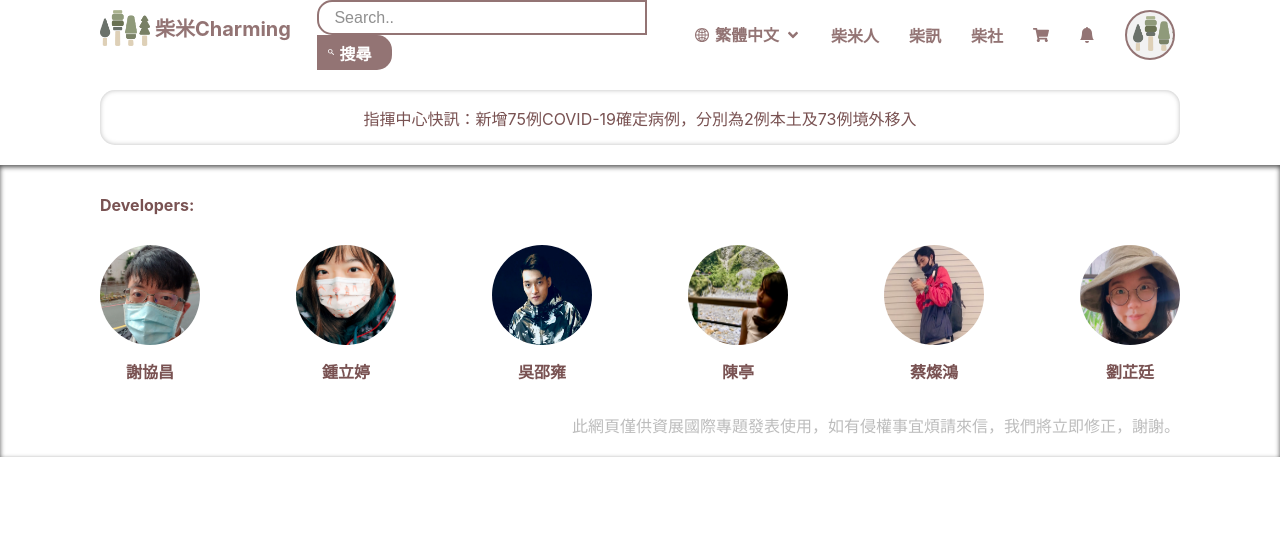
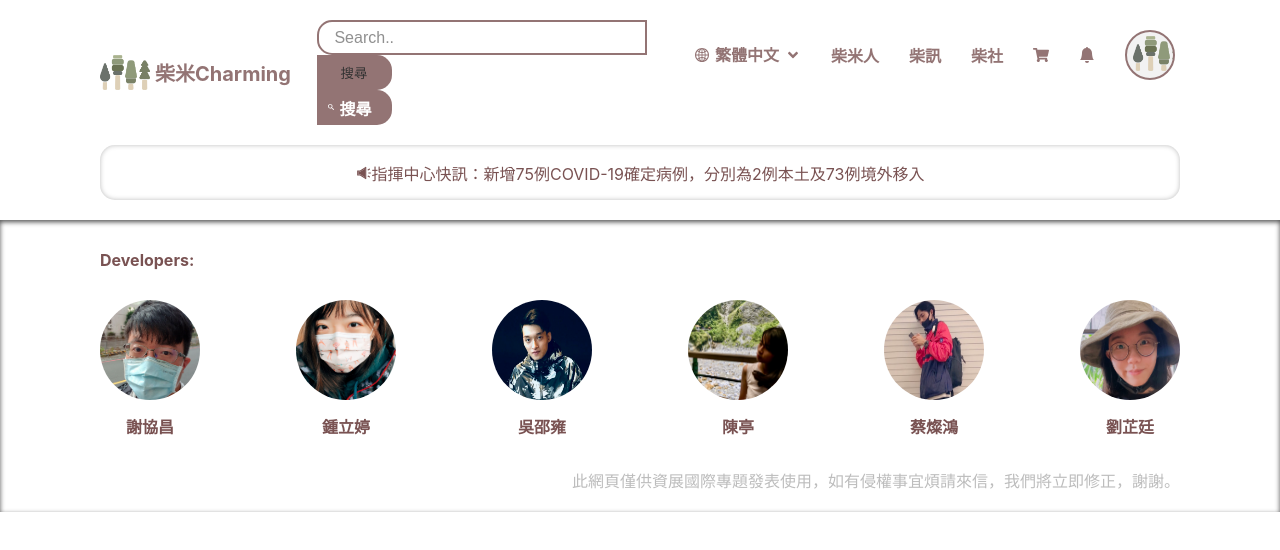
Before and after one commit to ziting106/02-Charming, a React (Create React App) app: page /Login in a window 1280 px wide. Shown: the top 550 px of the page. Built offline with nearby package versions, Linux system fonts and the light colour scheme.

Commit message:
連結接好

```diff
--- a/src/components/loginNav/LoginNav.js
+++ b/src/components/loginNav/LoginNav.js
@@ -1,10 +1,7 @@
 import React from "react";
 import style from "./LoginNav.module.css";
-// import { library } from "@fortawesome/fontawesome-svg-core";
-// import { fas } from "@fortawesome/free-solid-svg-icons";
-// import { FontAwesomeIcon } from "@fortawesome/react-fontawesome";
 import { AiOutlineGlobal } from 'react-icons/ai';
-import { BsFillBellFill } from 'react-icons/bs';
+import { BsCloudy, BsFillBellFill } from 'react-icons/bs';
 import { FaShoppingCart, FaAngleDown } from 'react-icons/fa';
 import { ImSearch } from 'react-icons/im'
 import logo from "../../assets/charming_logo.png";
@@ -12,18 +9,16 @@ import logo from "../../assets/charming_logo.png";
 
 function LoginNav(props){
     return (
+      //固定住nav在下移的時候不動
       <header className={style.sticky}>
-        <nav className={`${style["mainPage-header"]} ${style.pageMargin}`}>
-          <div style={{ top: 10 }}>
-            <a
-              href="loginHome"
-              className={`${style.heading4} ${style.displayFlex}`}
-            >
+        <nav className={style["mainPage-header"]}>
+          {/* logo 與charming文字 */}
+            <a href="loginHome" className={`${style.heading4} ${style.displayFlex}`}>
               <img className={style["mainPage-logo"]} src={logo} alt="logo" />
               <p className={style.padding5px}>柴米Charming</p>
             </a>
-          </div>
-          <div className={style.searchbar}>
+
+          <form className={style.searchBar}>
             <input
               className={style.searchInput}
               type="search"
@@ -32,6 +27,7 @@ function LoginNav(props){
                 console.log(e);
               }}
             />
+            <input className={style.searchButton} type="submit" value="搜尋"/>
             <a href="Product">
               <button className={style.searchButton}>
                 <p>
@@ -40,7 +36,7 @@ function LoginNav(props){
                 </p>
               </button>
             </a>
-          </div>
+          </form>
           <div>
             <ul className={style["mainPage-nav"]}>
               <li>
@@ -90,7 +86,7 @@ function LoginNav(props){
             </div>
           </div>
         </nav>
-        <hr className={style.itemline} />
+        <hr className={style.itemLine} />
         <ul className={`${style.itemList} ${style.heading5}`}>
           <a href="">
             <li>項目類別</li>
@@ -111,7 +107,7 @@ function LoginNav(props){
             <li>項目類別</li>
           </a>
         </ul>
-        <hr className={style.itemline} />
+        <hr className={style.itemLine} />
       </header>
     );
   }
--- a/src/components/loginNav/LoginNav.module.css
+++ b/src/components/loginNav/LoginNav.module.css
@@ -79,8 +79,8 @@
     font-weight:bold;
   }
   /* 全網頁的grid style */
-  .pageMargin{
-    margin:0px 100px;
+  header{
+    margin:20px 100px;
   }
 
   /* display樣式 */
@@ -138,7 +138,7 @@
       border-radius: 50px;
       overflow: hidden;
     }
-    .searchbar{
+    .searchBar{
       display: block;
     }
     .searchInput{
@@ -171,7 +171,7 @@
   .searchButton:hover{
     background-color: var(--brown1);
   }
-  .itemline{
+  .itemLine{
     display: none;
   }
   .itemList{
--- a/src/components/unloginNav/UnloginNav.js
+++ b/src/components/unloginNav/UnloginNav.js
@@ -1,15 +1,14 @@
 import React from "react";
 import style from "./UnloginNav.module.css";
-import { library } from "@fortawesome/fontawesome-svg-core";
-import { fas } from "@fortawesome/free-solid-svg-icons";
-import { FontAwesomeIcon } from "@fortawesome/react-fontawesome";
+import { AiOutlineGlobal } from 'react-icons/ai';
+import { FaAngleDown } from 'react-icons/fa';
+import { ImSearch } from 'react-icons/im'
 import logo from "../../assets/charming_logo.png";
-library.add(fas);
 
 function UnloginNav(props){
   return (
     <header className={style.sticky}>
-      <nav className={`${style["mainPage-header"]} ${style.pageMargin}`}>
+      <nav className={style["mainPage-header"]}>
         <div className={style.displayFlex}>
           <a href="UnloginHome" className={`${style.heading4} ${style.displayFlex}`}>
             <img className={style["mainPage-logo"]} src={logo} alt="logo" />
@@ -30,10 +29,7 @@ function UnloginNav(props){
             className={style.searchButton}
           >
             <p>
-              <FontAwesomeIcon
-                className={style.padding5px}
-                icon="fa-solid fa-magnifying-glass"
-              />
+            <ImSearch/>
               搜尋
             </p>
           </button>
@@ -41,18 +37,12 @@ function UnloginNav(props){
         <div>
           <ul className={style["mainPage-nav"]}>
             <li>
-                <FontAwesomeIcon
-                  className={style.padding5px}
-                  icon="fa-solid fa-earth-asia"
-                />
+                <AiOutlineGlobal/>
                 <select>
                   <option value="australia">繁體中文</option>
                   <option value="English">English</option>
                 </select>
-                <FontAwesomeIcon
-                  className={style.padding5px}
-                  icon="fa-solid fa-angle-down"
-                />
+                <FaAngleDown/>
               </li>
             <a href="Portfolio">
               <li>柴米人</li>
--- a/src/pages/LoginHome.js
+++ b/src/pages/LoginHome.js
@@ -1,8 +1,7 @@
 import React from "react";
 import style from "./LoginHome.module.css";
 import LoginNav from "../components/loginNav/LoginNav";
-// import Card from "../components";
-import users from "../../mockdata/users.json";
+import { AiTwotoneSound } from 'react-icons/ai'
 
 function LoginHome(){
   return (
@@ -10,10 +9,7 @@ function LoginHome(){
       <LoginNav />
       <div className={style.pageMargin}>
         <div className={style.carousel}>
-          {/* <FontAwesomeIcon
-            className={style.padding5px}
-            icon="fa-solid fa-volume-high"
-          /> */}
+          <AiTwotoneSound/>
           <p className={style.middleText}>
             指揮中心快訊：新增75例COVID-19確定病例，分別為2例本土及73例境外移入
           </p>
--- a/src/pages/ShoppingCar.js
+++ b/src/pages/ShoppingCar.js
@@ -1,4 +1,3 @@
-
 import React from 'react'
 
 function ShoppingCar(){
--- a/src/pages/UnloginHome.js
+++ b/src/pages/UnloginHome.js
@@ -1,6 +1,7 @@
 import React from "react";
 import style from "./UnloginHome.module.css";
-import { UnloginNav } from "../components";
+import UnloginNav from "../components/unloginNav/UnloginNav";
+import { ImSearch } from 'react-icons/im'
 
 //匯入圖片
 import product1 from "../assets/communication2.png";
@@ -34,10 +35,7 @@ function UnloginHome(){
             className={style.searchButton}
           >
             <p>
-              <FontAwesomeIcon
-                className={style.padding5px}
-                icon="fa-solid fa-magnifying-glass"
-              />
+              <ImSearch/>
               搜尋
             </p>
           </button>
```
Also changed, not shown: src/components/card/Card.js (added, +13 -0 lines), src/components/card/Card.tsx (deleted, +0 -25 lines), src/pages/UnloginHome.module.css (line endings or trailing spaces).
